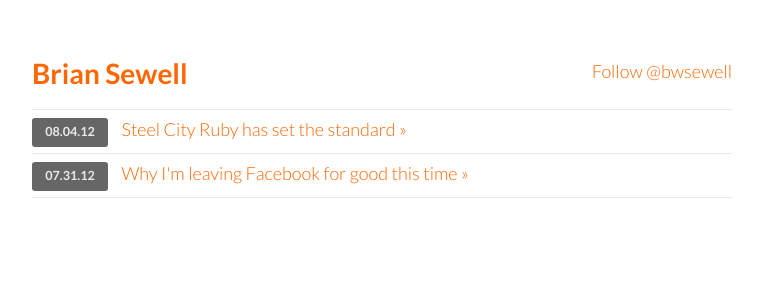
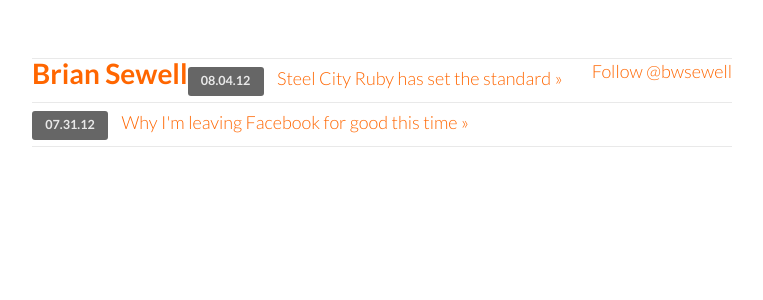
Before and after one commit to bwsewell/bwsewell.github.com, a Jekyll site: the page built from index.html, in a window 1280 px wide. Shown: the top 300 px of the page, without its empty margins (258-1021 px from the left). Built offline with Jekyll 4.4.1, drawn with Linux system fonts in a browser that asks for light colours; Markdown is read by kramdown in place of the engine named in the settings; comment, search, counter and statistics services are not loaded.

Commit message:
fixing a spacing thing

```diff
--- a/css/style.css
+++ b/css/style.css
@@ -23,6 +23,8 @@ h1, h2, h3 {
 h1 {
   color:#FF6600;
   font-size:28px;
+  float:left;
+  display:inline-block;
 }
 
 h1 a {
```
